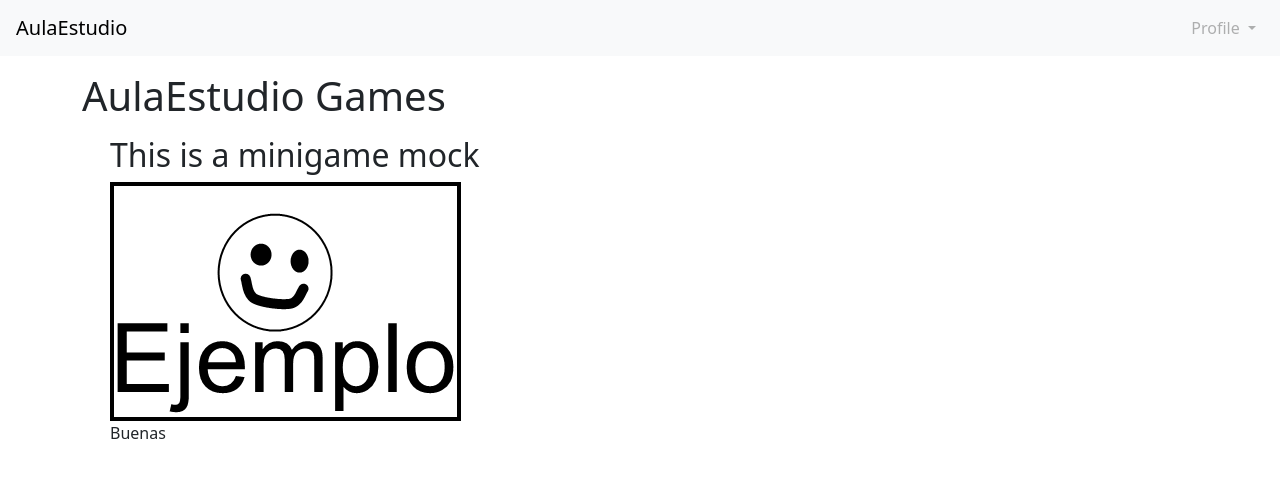
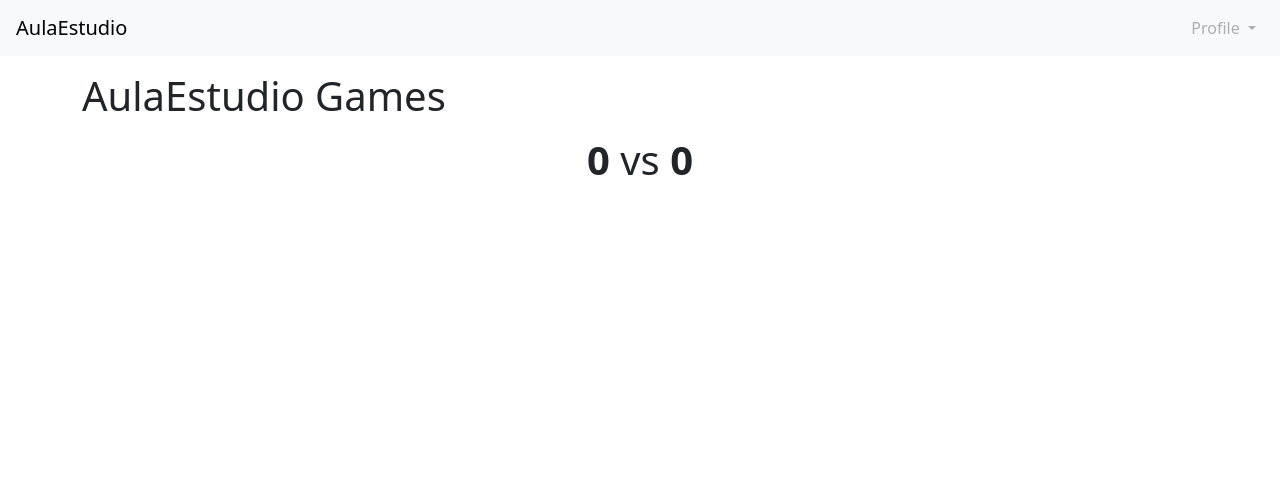
Before and after one commit to AulaEstudio-Team/AE-Games, a Django app: page /mg/conecta4/ in a window 1280 px wide. Shown: the top 478 px of the page. Run offline with Django 4.2, Linux system fonts and the light colour scheme; some libraries are stand-ins or nearby versions.

Commit message:
actualizar mi index

```diff
--- a/src/minigames/templates/conecta-4/index.html
+++ b/src/minigames/templates/conecta-4/index.html
@@ -4,8 +4,11 @@
 
 {% block minigame %}
     <div class="container">
-        <h2> This is a minigame mock </h2>
-        <img src="{% static 'img/Ejemplo.png' %}" alt="Home foto">
-        <p>Buenas</p>
+        <div id="tablero"></div>
+        <div id="ganador"></div>
+        <div id="marcador">
+            <h1 class="text-center"><b id="p1">0</b> vs <b id="ia">0</b></h1>
+        </div>
+        <div id="logros"></div>
     </div>
 {% endblock %}
```
